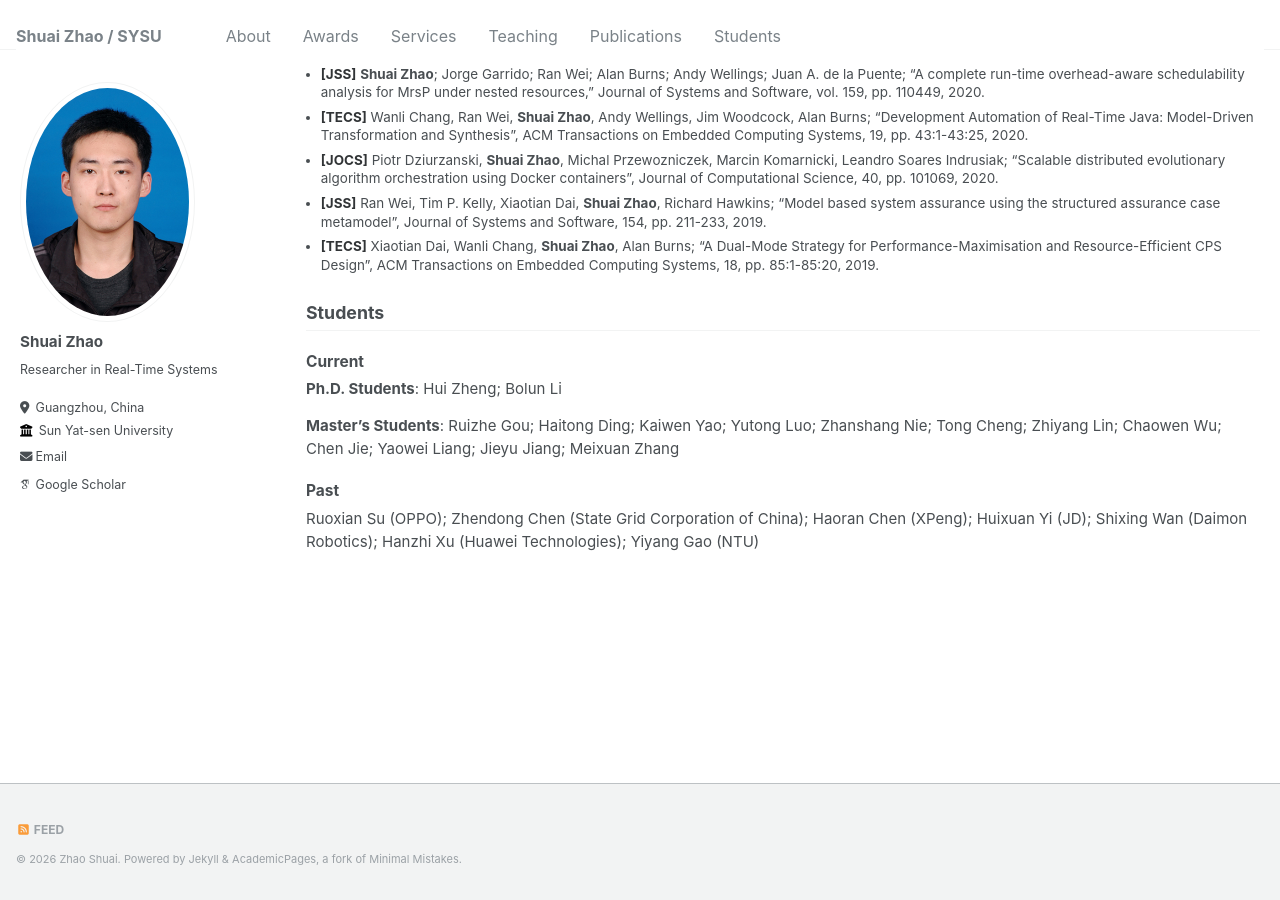
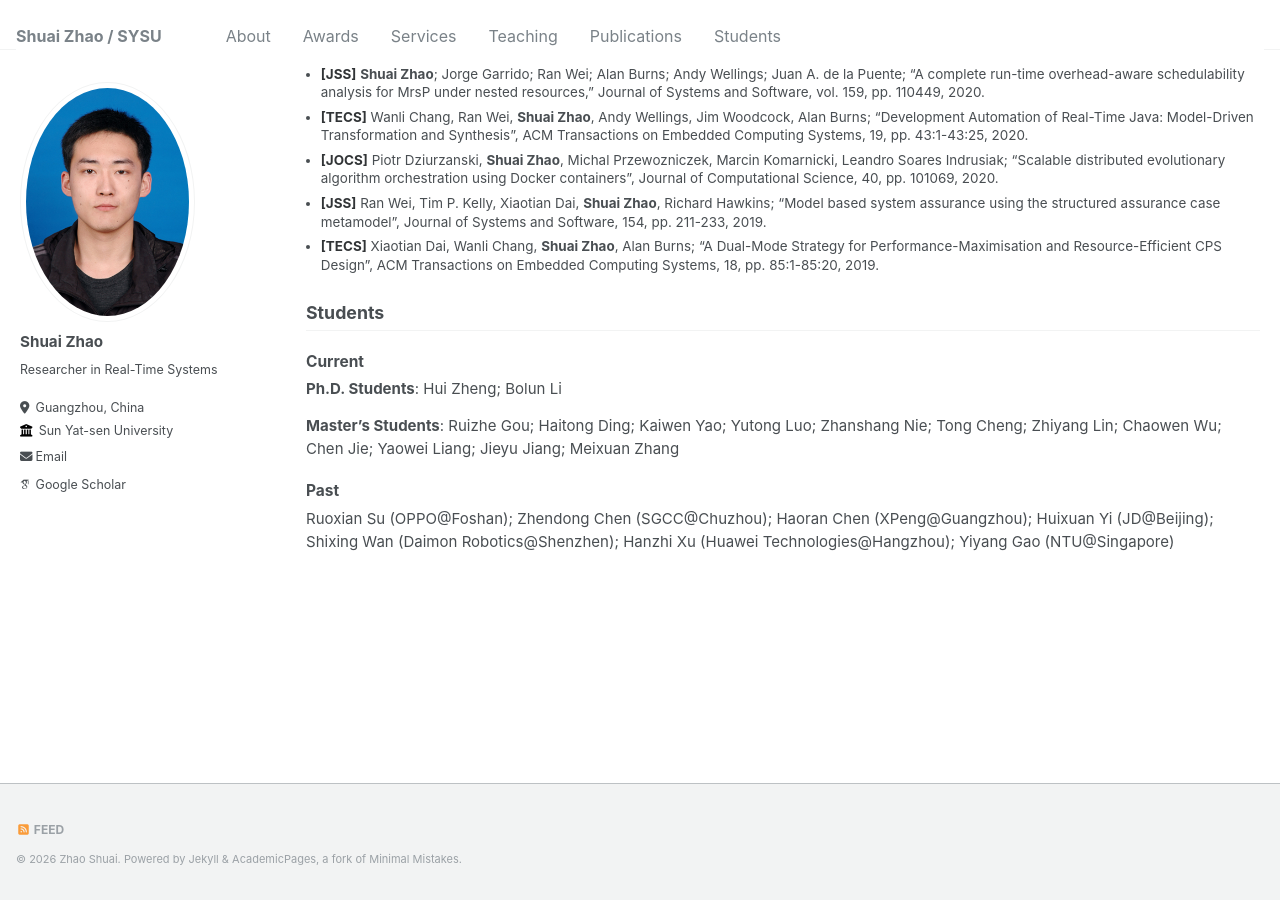
Before and after one commit to zs673/zs673.github.io, a Jekyll site: the page built from _pages/about.md, in a window 1280 px wide and 900 px high, scrolled down 3481 px. Built offline with Jekyll 4.4.1, drawn with Linux system fonts in a browser that asks for light colours; some web fonts are replaced.

Commit message:
Update past student destinations

```diff
--- a/_data/students.yml
+++ b/_data/students.yml
@@ -18,16 +18,16 @@ current:
 past:
   master:
     - name: Ruoxian Su
-      destination: OPPO
+      destination: OPPO@Foshan
     - name: Zhendong Chen
-      destination: State Grid Corporation of China
+      destination: SGCC@Chuzhou
     - name: Haoran Chen
-      destination: XPeng
+      destination: XPeng@Guangzhou
     - name: Huixuan Yi
-      destination: JD
+      destination: JD@Beijing
     - name: Shixing Wan
-      destination: Daimon Robotics
+      destination: Daimon Robotics@Shenzhen
     - name: Hanzhi Xu
-      destination: Huawei Technologies
+      destination: Huawei Technologies@Hangzhou
     - name: Yiyang Gao
-      destination: NTU
+      destination: NTU@Singapore
```
